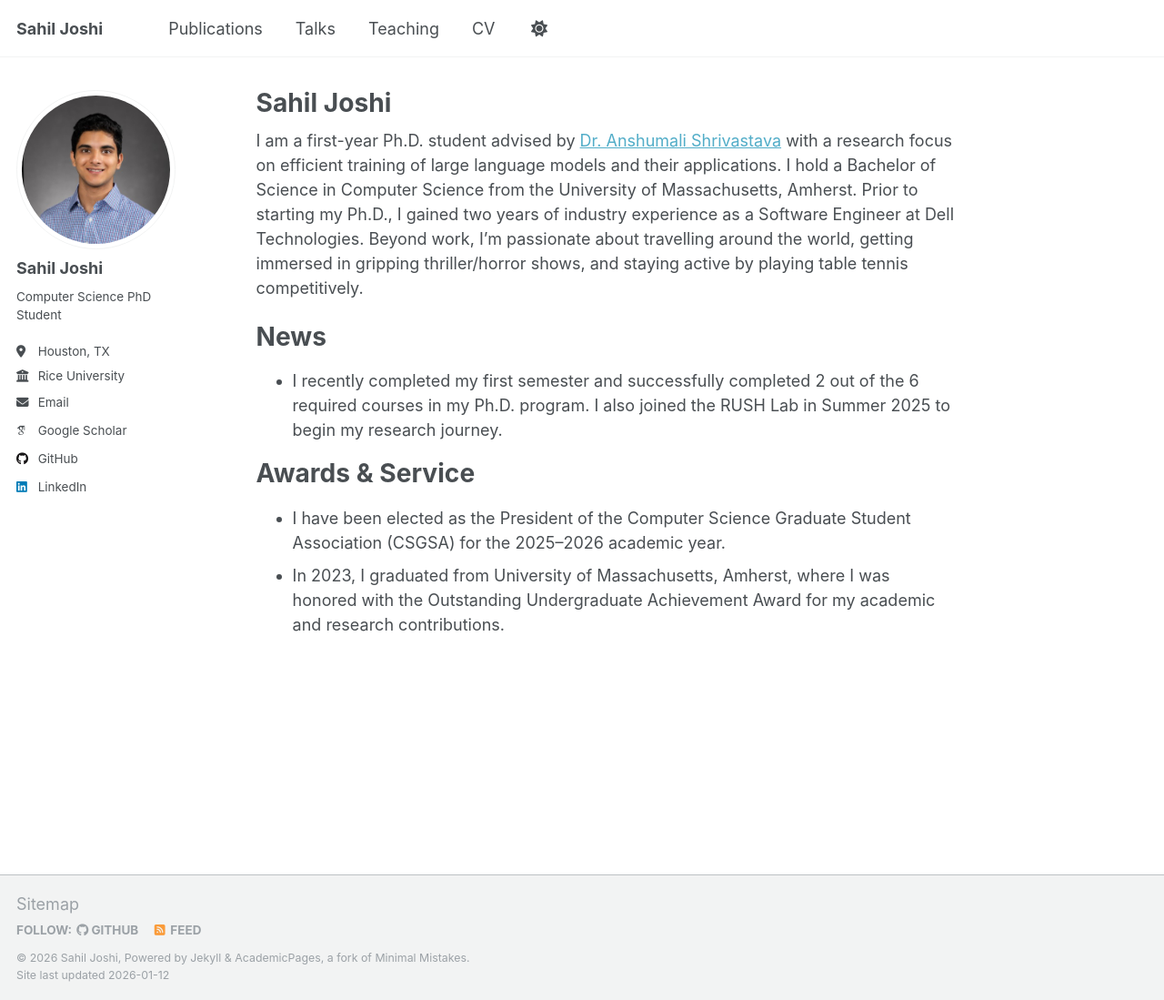
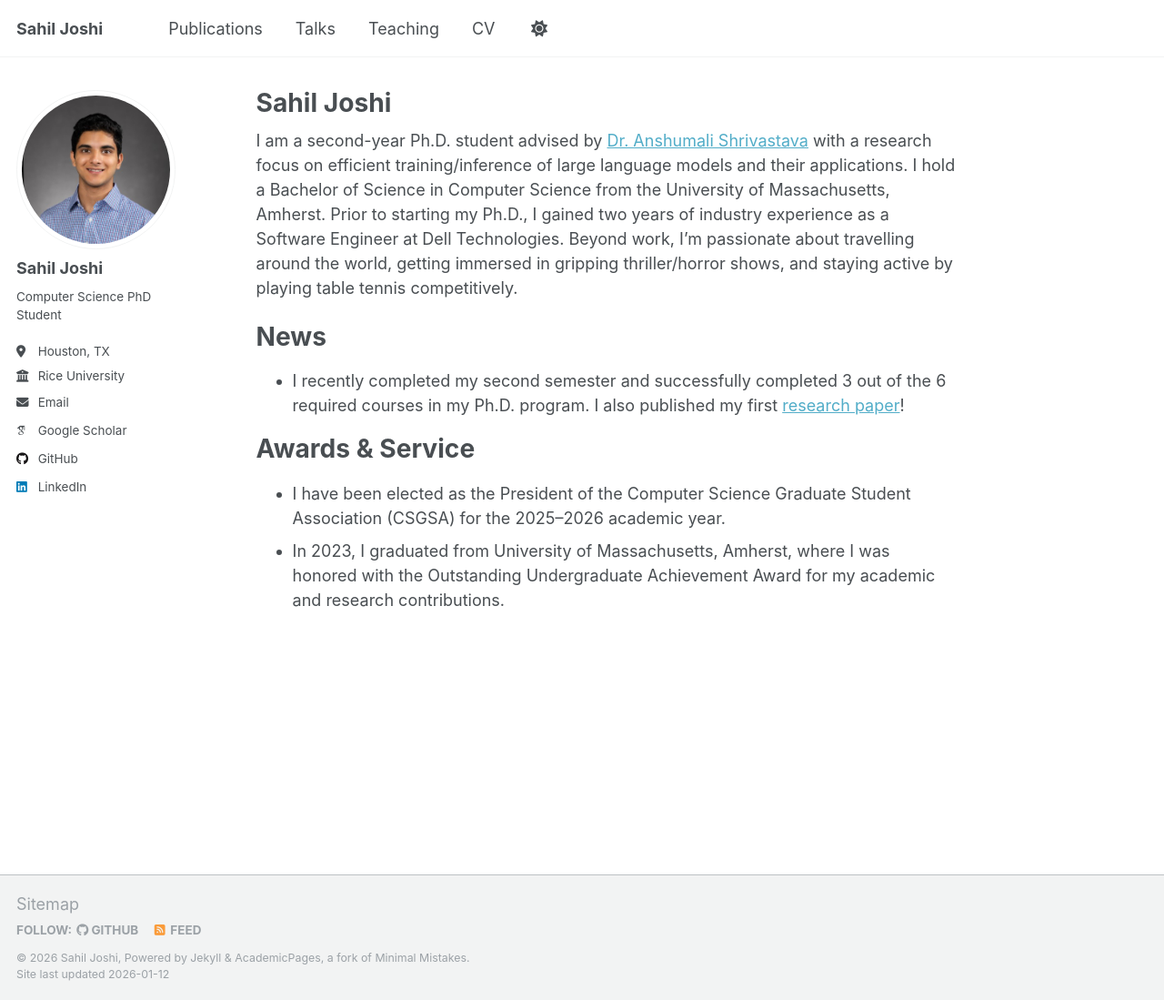
Before and after one commit to sahiljoshi515/sahiljoshi515.github.io, a Jekyll site: the page built from _pages/about.md, in a window 1280 px wide and 1099 px high. Shown: the whole window at 91% size. Built offline with Jekyll 4.4.1, drawn with Linux system fonts in a browser that asks for light colours; some web fonts are replaced.

Commit message:
Revise Ph.D. student status and recent accomplishments
Updated academic status and achievements in the about page.

```diff
--- a/_pages/about.md
+++ b/_pages/about.md
@@ -7,12 +7,12 @@ redirect_from:
   - /about.html
 ---
 
-I am a first-year Ph.D. student advised by [Dr. Anshumali Shrivastava](https://www.cs.rice.edu/~as143/) with a research focus on efficient training of large language models and their applications. I hold a Bachelor of Science in Computer Science from the University of Massachusetts, Amherst. Prior to starting my Ph.D., I gained two years of industry experience as a Software Engineer at Dell Technologies. Beyond work, I’m passionate about travelling around the world, getting immersed in gripping thriller/horror shows, and staying active by playing table tennis competitively.
+I am a second-year Ph.D. student advised by [Dr. Anshumali Shrivastava](https://www.cs.rice.edu/~as143/) with a research focus on efficient training/inference of large language models and their applications. I hold a Bachelor of Science in Computer Science from the University of Massachusetts, Amherst. Prior to starting my Ph.D., I gained two years of industry experience as a Software Engineer at Dell Technologies. Beyond work, I’m passionate about travelling around the world, getting immersed in gripping thriller/horror shows, and staying active by playing table tennis competitively.
 
 
 News
 ======
-- I recently completed my first semester and successfully completed 2 out of the 6 required courses in my Ph.D. program. I also joined the RUSH Lab in Summer 2025 to begin my research journey.
+- I recently completed my second semester and successfully completed 3 out of the 6 required courses in my Ph.D. program. I also published my first [research paper](https://arxiv.org/abs/2510.04008)!
 
 Awards & Service
 ======
```
